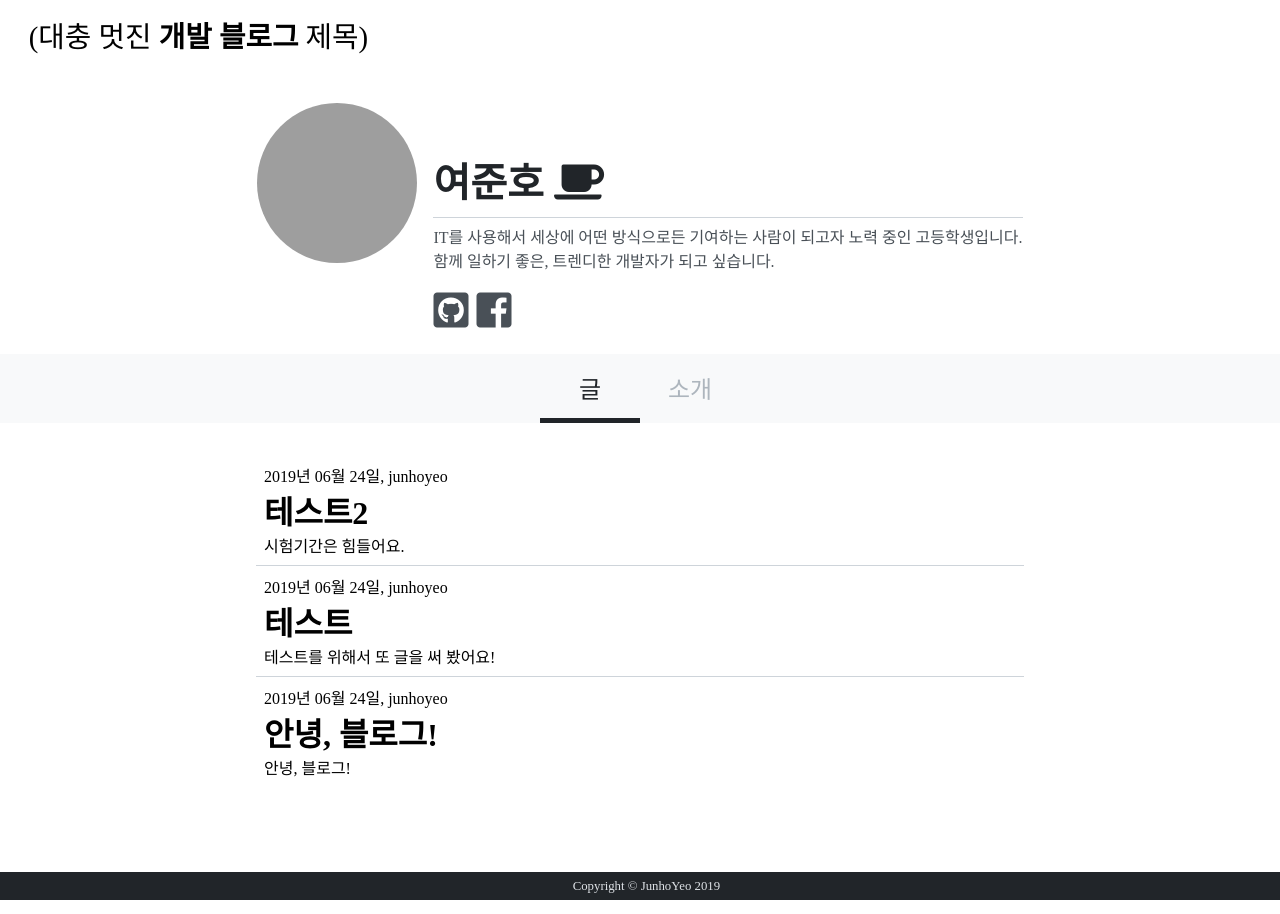
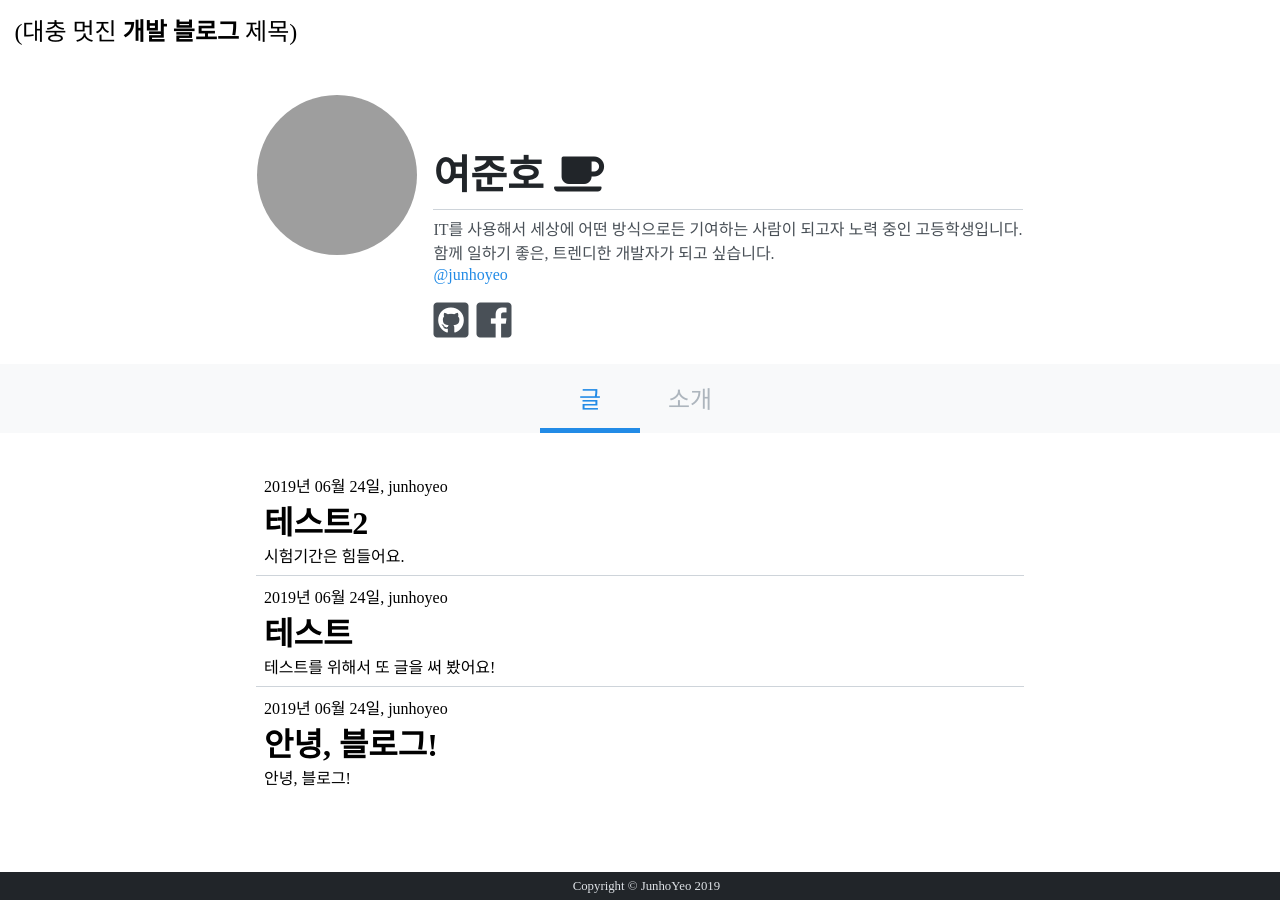
Before and after one commit to junhoyeo/blog-v1, a Jekyll site: the page built from index.html, in a window 1280 px wide. Built offline with Jekyll 4.4.1, drawn with Linux system fonts in a browser that asks for light colours; some web fonts are replaced; grey boxes are pictures that could not be loaded.

Commit message:
feat: apply branding color

```diff
--- a/_includes/profile.html
+++ b/_includes/profile.html
@@ -9,6 +9,7 @@
         {% endfor %}
       </p>
 
+      <span class="profile__tag">@junhoyeo</span>
       <div class="profile__social">
         <a href="https://github.com/{{ site.owner.github }}" target="_blank">
           <i class="icon fab fa-github-square"></i>
--- a/_scss/blog/_navbar.scss
+++ b/_scss/blog/_navbar.scss
@@ -30,8 +30,8 @@
   }
 
   &__menu-item.active {
-    color: $gray-9;
+    color: $blue-6;
     font-weight: 500;
-    border-bottom: 5px solid $gray-9;
+    border-bottom: 5px solid $blue-6;
   }
 }
--- a/_scss/blog/_posts.scss
+++ b/_scss/blog/_posts.scss
@@ -21,11 +21,6 @@
     margin: 0;
   }
 
-  &__title:hover {
-    color: #364fc7;
-    transition: all 0.5s;
-  }
-
   &__excerpt {
     margin: 0;
   }
@@ -38,3 +33,8 @@
 .post-item:hover {
   background-color: $gray-0;
 }
+
+.post-item:hover > .post-item__title {
+  color: $blue-6;
+  transition: all 0.5s;
+}
--- a/_scss/blog/_profile.scss
+++ b/_scss/blog/_profile.scss
@@ -40,6 +40,10 @@
     font-size: 1em;
   }
 
+  &__tag {
+    color: $blue-6;
+  }
+
   &__social {
     margin-top: 1rem;
     display: flex;
@@ -68,7 +72,7 @@
     }
 
     &__name {
-      margin-top: 0.3rem;
+      margin-top: 1rem;
     }
   }
 }
--- a/_scss/blog/_title.scss
+++ b/_scss/blog/_title.scss
@@ -1,11 +1,11 @@
 .title {
   color: black;
   font-weight: 500;
-  font-size: 1.8rem;
-  margin-left: 0.5em;
+  font-size: 1.5rem;
+  margin-left: 0.3em;
   margin-top: 0.5em;
 
   @media (max-width: 550px) {
-    font-size: 1.5rem;
+    font-size: 1.3rem;
   }
 }
--- a/_scss/blog/_variables.scss
+++ b/_scss/blog/_variables.scss
@@ -8,3 +8,5 @@ $gray-3: #dee2e6;
 $gray-2: #e9ecef;
 $gray-1: #f1f3f5;
 $gray-0: #f8f9fa;
+
+$blue-6: #228be6;
```
